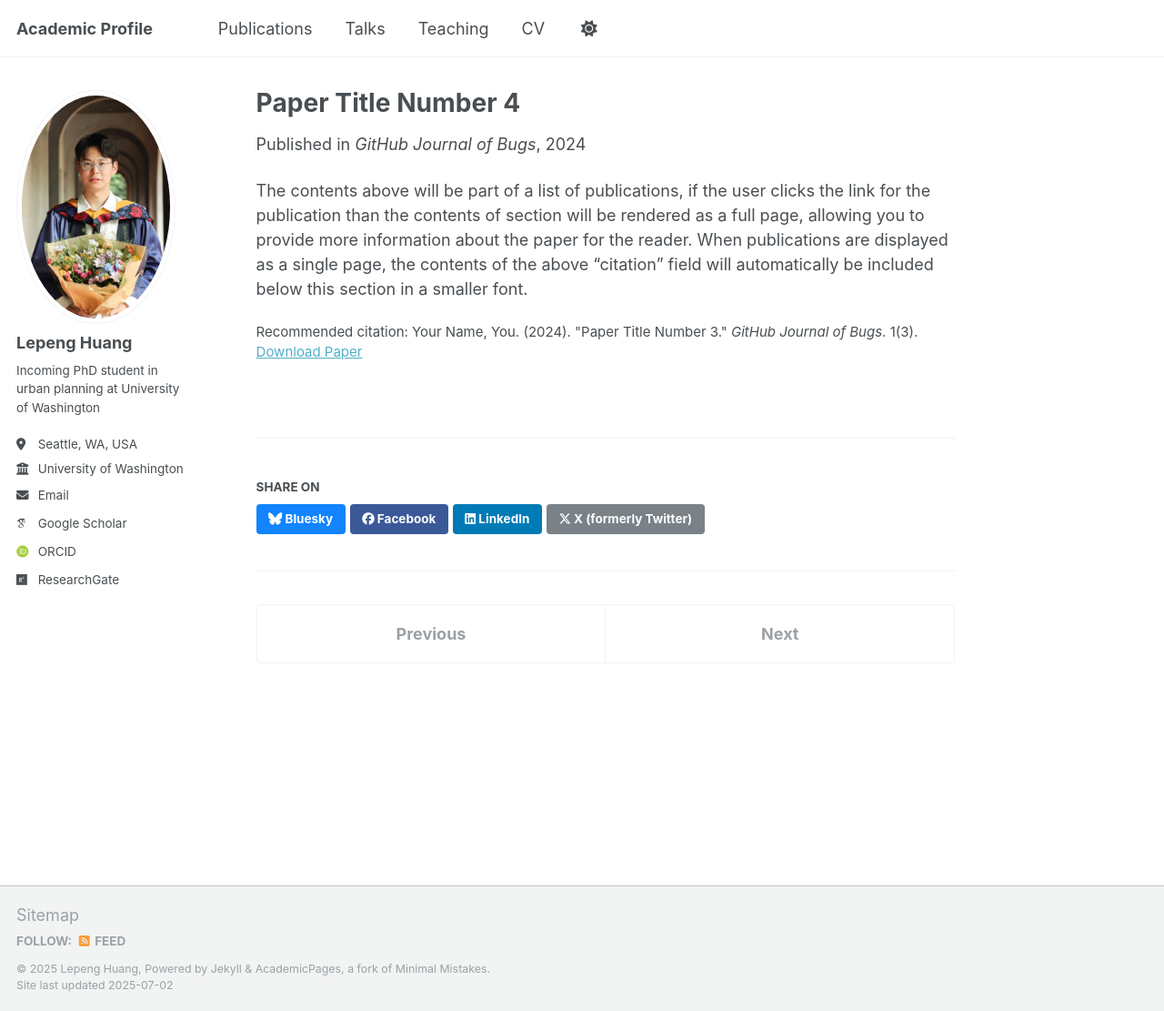
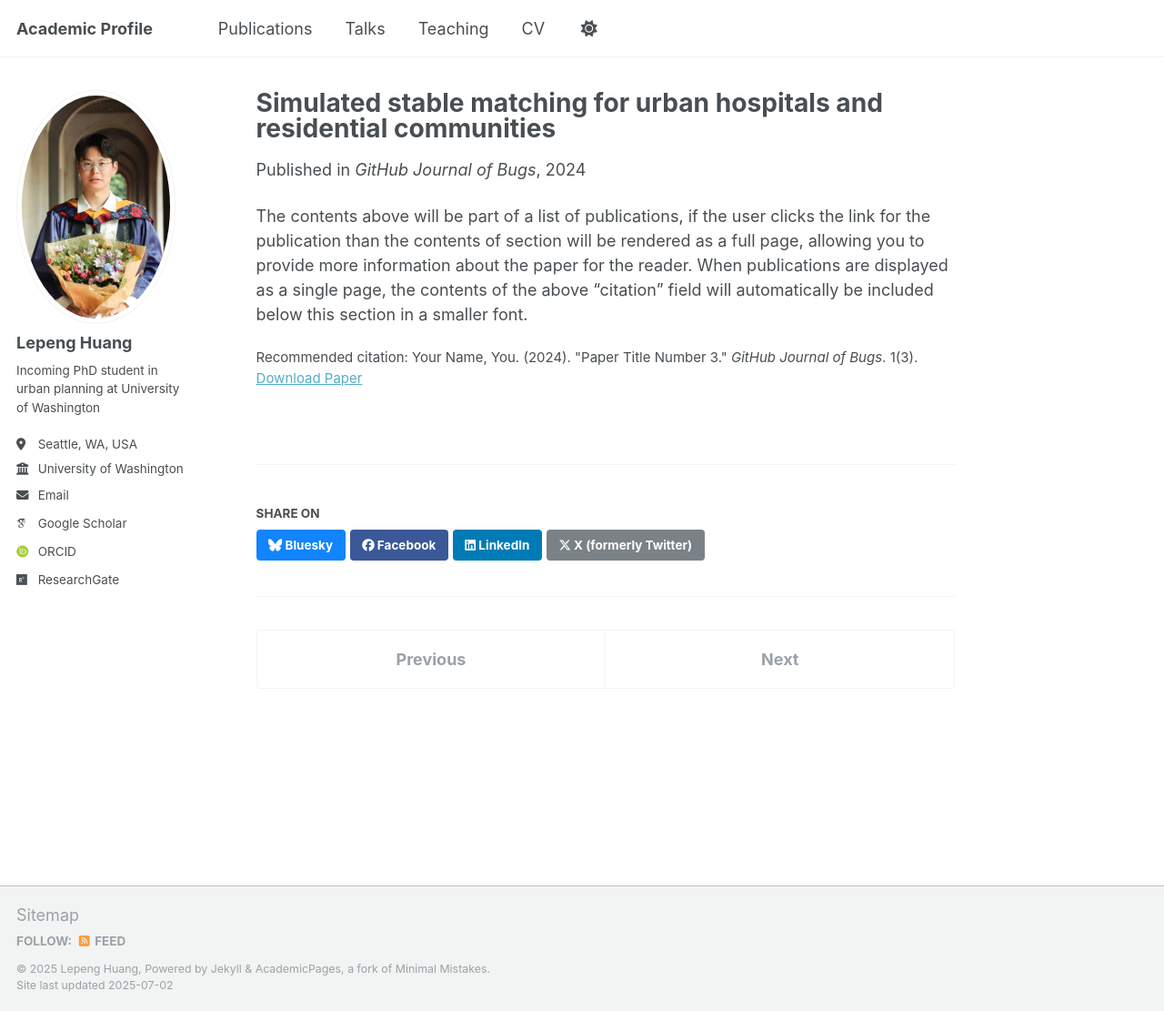
Before and after one commit to lepenghuang/lepenghuang.github.io, a Jekyll site: the page built from _publications/Simulated-stable-matching-for-urban-hospitals-and-residential-communities.md, in a window 1280 px wide and 1111 px high. Shown: the whole window at 91% size. Built offline with Jekyll 4.4.1, drawn with Linux system fonts in a browser that asks for light colours; some web fonts are replaced; a script that is not in the unit is left out.

Commit message:
Update and rename 2024-02-17-paper-title-number-4.md to Simulated-stable-matching-for-urban-hospitals-and-residential-communities.md

```diff
--- a/_publications/2024-02-17-paper-title-number-4.md
+++ b/_publications/Simulated-stable-matching-for-urban-hospitals-and-residential-communities.md
@@ -1,8 +1,8 @@
 ---
-title: "Paper Title Number 4"
+title: "Simulated stable matching for urban hospitals and residential communities"
 collection: publications
 category: manuscripts
-permalink: /publication/2024-02-17-paper-title-number-4
+permalink: /publication/Simulated-stable-matching-for-urban-hospitals-and-residential-communities
 excerpt: 'This paper is about fixing template issue #693.'
 date: 2024-02-17
 venue: 'GitHub Journal of Bugs'
```
